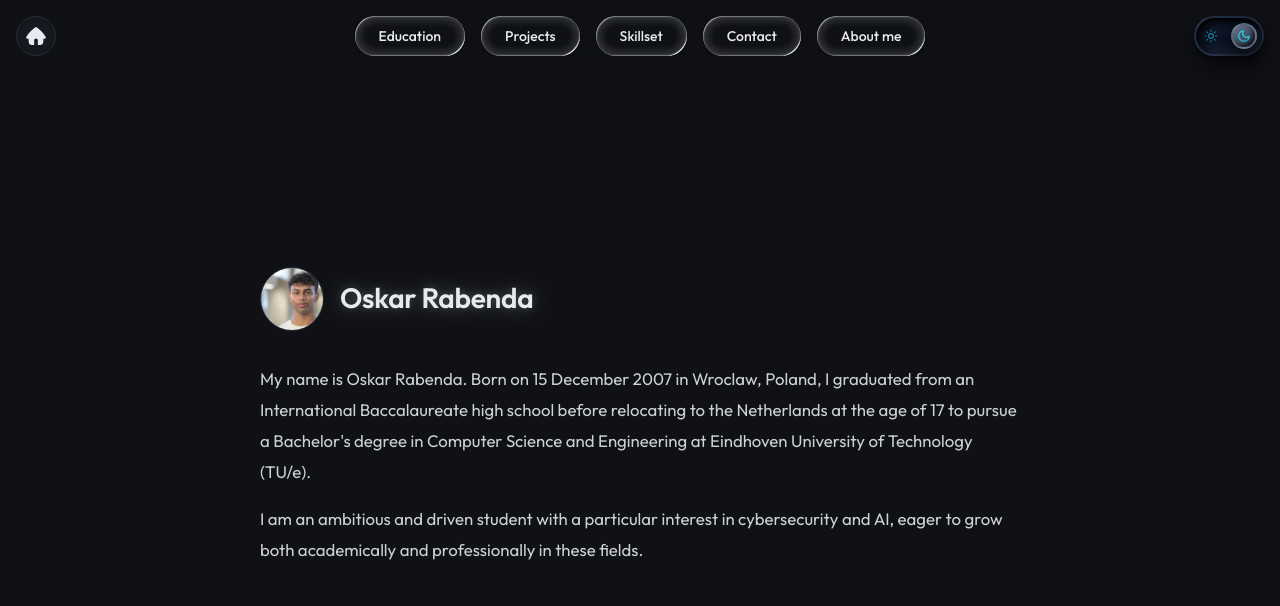
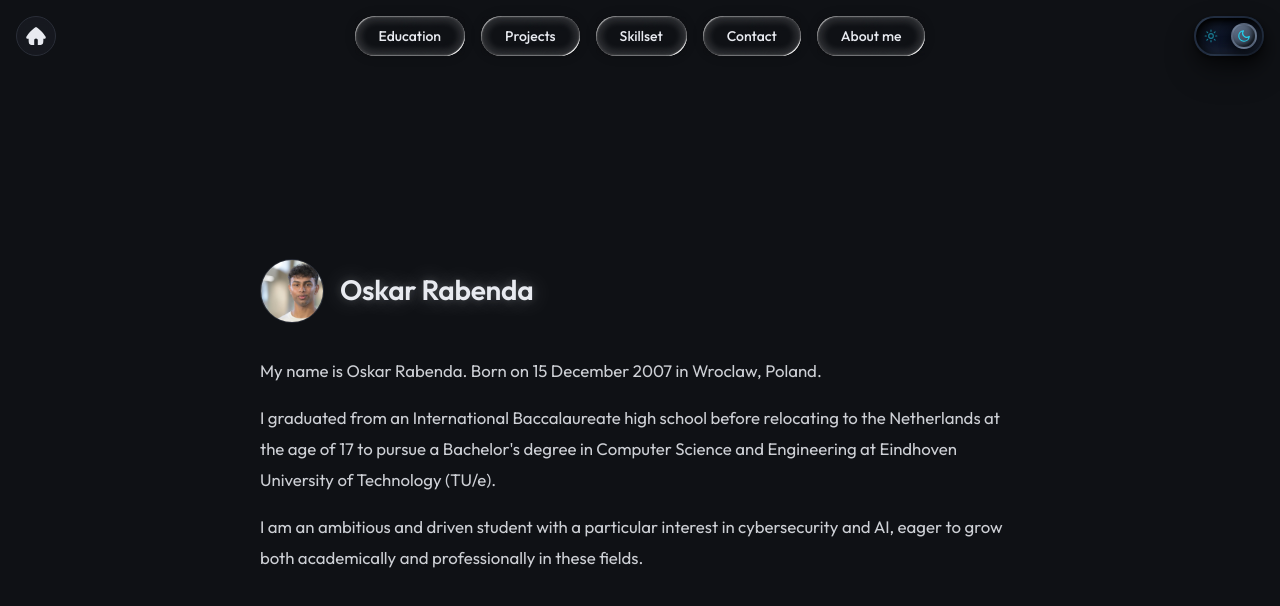
Before and after one commit to OskarRabenda/cv_my_portfolio, a React (Vite) app: page /about in a window 1280 px wide. Shown: the top 606 px of the page. Built offline with nearby package versions, Linux system fonts and the light colour scheme.

Commit message:
Split birthplace sentence into its own paragraph

```diff
--- a/src/pages/About.jsx
+++ b/src/pages/About.jsx
@@ -3,7 +3,8 @@ import { cv } from '../data/cv.js';
 import './About.css';
 
 const PARAGRAPHS = [
-  "My name is Oskar Rabenda. Born on 15 December 2007 in Wroclaw, Poland, I graduated from an International Baccalaureate high school before relocating to the Netherlands at the age of 17 to pursue a Bachelor's degree in Computer Science and Engineering at Eindhoven University of Technology (TU/e).",
+  'My name is Oskar Rabenda. Born on 15 December 2007 in Wroclaw, Poland.',
+  "I graduated from an International Baccalaureate high school before relocating to the Netherlands at the age of 17 to pursue a Bachelor's degree in Computer Science and Engineering at Eindhoven University of Technology (TU/e).",
   'I am an ambitious and driven student with a particular interest in cybersecurity and AI, eager to grow both academically and professionally in these fields.',
 ];
 
```
